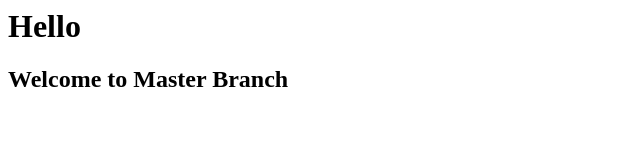
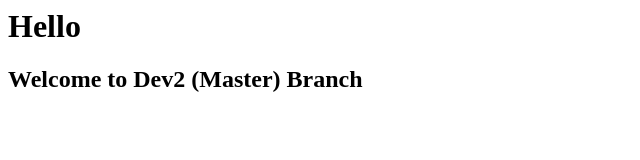
Before and after one commit to srivishalsangepu/Test, a plain HTML site: page index.html in a window 1280 px wide. Shown: the whole page, without its empty margins (0-640 px from the left). Drawn offline with Linux system fonts and the light colour scheme.

Commit message:
Dev2 commit

```diff
--- a/index.html
+++ b/index.html
@@ -1,2 +1,2 @@
 <h1>Hello</h1>
-<h2>Welcome to Master Branch</h2>
+<h2>Welcome to Dev2 (Master) Branch</h2>
```
